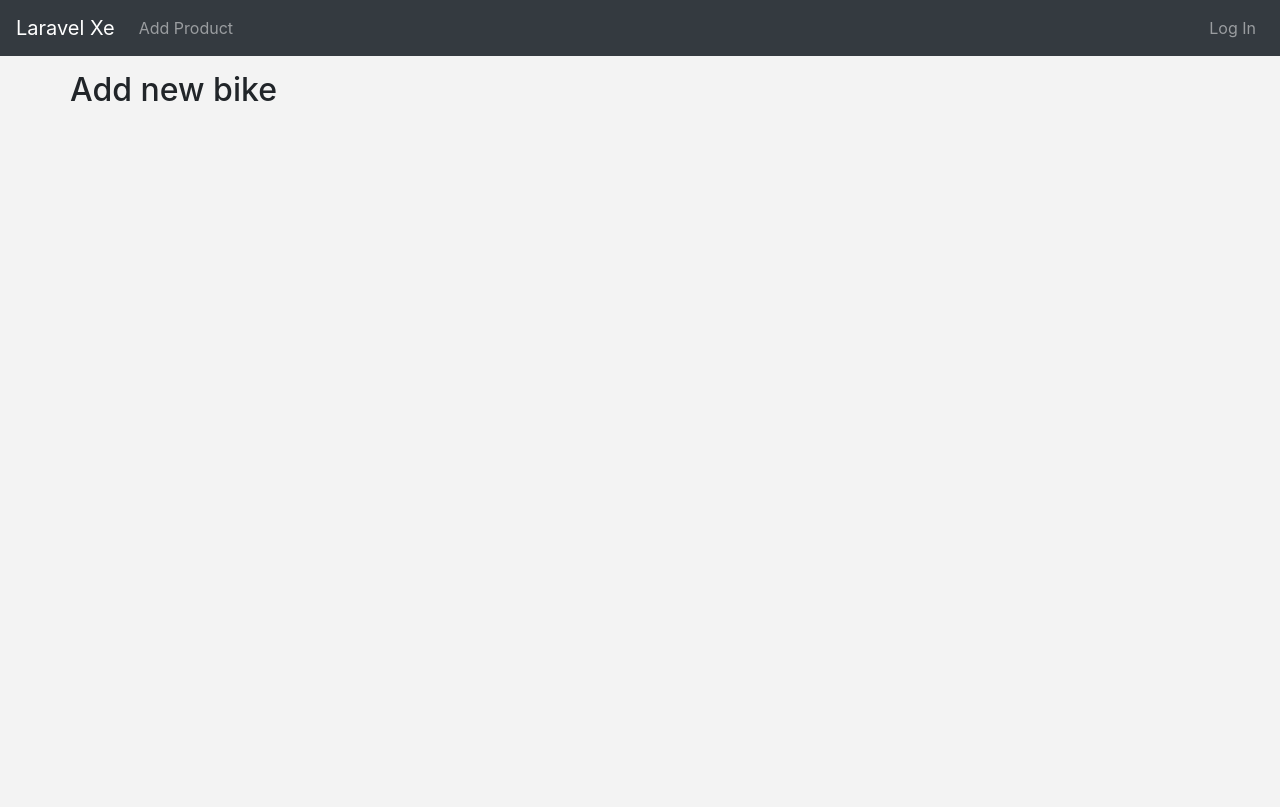
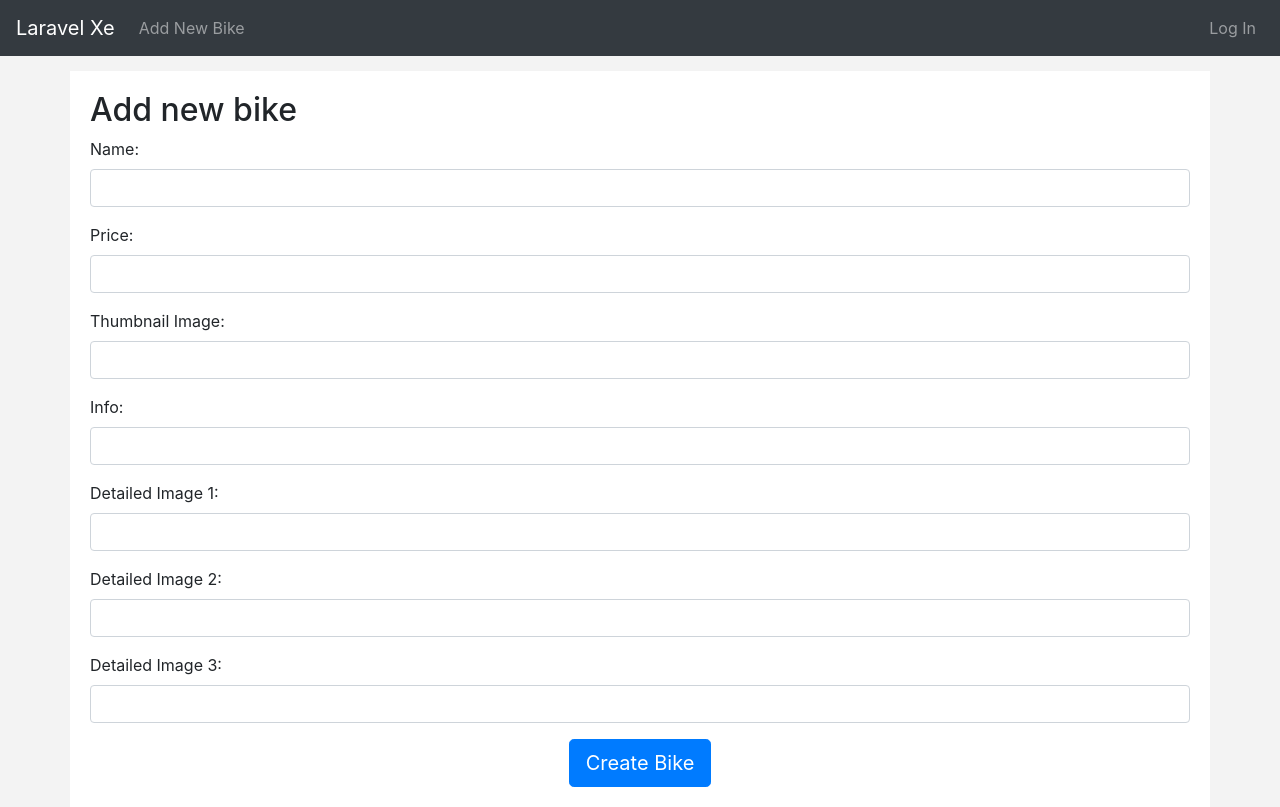
Before and after one commit to thienminhaquarius/xe-may-front-end, an Angular app: page /add-new-bike in a window 1280 px wide. Built offline with nearby package versions, Linux system fonts and the light colour scheme.

Commit message:
upload image

```diff
--- a/src/app/add-new-bike/add-new-bike.component.css
+++ b/src/app/add-new-bike/add-new-bike.component.css
@@ -1,3 +1,5 @@
 :host .add-new-product {
     margin-top: 15px;
+    background-color: white;
+    padding: 20px;
 }
--- a/src/app/add-new-bike/add-new-bike.component.html
+++ b/src/app/add-new-bike/add-new-bike.component.html
@@ -1,6 +1,43 @@
 <div class="container add-new-product">
-  <div class="row">
-    <h2>Add new bike </h2>
 
-  </div>
+  <h2>Add new bike </h2>
+  <form action="/action_page.php">
+    <div class="form-group">
+      <label for="name">Name:</label>
+      <input name="newBike" [(ngModel)]="newBike.name" type="text" class="form-control" id="name" required>
+    </div>
+    <div class="form-group">
+      <label for="price">Price:</label>
+      <input name="newBike" [(ngModel)]="newBike.price" type="number" class="form-control" id="price" required>
+    </div>
+    <div class="form-group">
+      <label for="thumbnailImage">Thumbnail Image:</label>
+      <input type="text" class="form-control" id="thumbnailImage">
+    </div>
+    <div class="form-group">
+      <label for="price">Info:</label>
+      <input name="newBike" [(ngModel)]="newBike.info" type="text" class="form-control" id="info" required>
+    </div>
+    <div class="form-group">
+      <label for="detailImg1">Detailed Image 1:</label>
+      <input type="text" class="form-control" id="detailImg1">
+    </div>
+    <div class="form-group">
+      <label for="detailImg2">Detailed Image 2:</label>
+      <input type="text" class="form-control" id="detailImg2">
+    </div>
+    <div class="form-group">
+      <label for="detailImg3">Detailed Image 3:</label>
+      <input type="text" class="form-control" id="detailImg3">
+    </div>
+
+    <div class="form-group">
+      {{messages}}
+    </div>
+
+    <div class="row justify-content-center">
+      <button (click)="createBike()" type="submit" class="btn btn-primary btn-lg text-center">Create Bike</button>
+    </div>
+  </form>
+
 </div>
--- a/src/app/add-new-bike/add-new-bike.component.ts
+++ b/src/app/add-new-bike/add-new-bike.component.ts
@@ -1,4 +1,16 @@
 import { Component, OnInit } from '@angular/core';
+
+class newBike {
+  name: string
+  price: number
+  // thumbnailImage: any
+
+  info: string
+  // detailImg1: any
+  // detailImg2: any
+  // detailImg3: any
+
+}
 
 @Component({
   selector: 'app-add-new-bike',
@@ -6,10 +18,17 @@ import { Component, OnInit } from '@angular/core';
   styleUrls: ['./add-new-bike.component.css']
 })
 export class AddNewBikeComponent implements OnInit {
+  public messages: string = '';
+  public newBike = new newBike
+
 
   constructor() { }
 
   ngOnInit() {
   }
 
+  createBike() {
+    console.log(this.newBike);
+  }
+
 }
--- a/src/app/navbar/navbar.component.html
+++ b/src/app/navbar/navbar.component.html
@@ -4,7 +4,7 @@
   <div class="navbar-collapse collapse w-100 order-3 dual-collapse2">
     <ul class="navbar-nav">
       <li class="nav-item">
-        <a class="nav-link" href="#" [routerLink]="['/add-new-bike']">Add Product</a>
+        <a class="nav-link" href="#" [routerLink]="['/add-new-bike']">Add New Bike</a>
       </li>
     </ul>
   </div>
```
